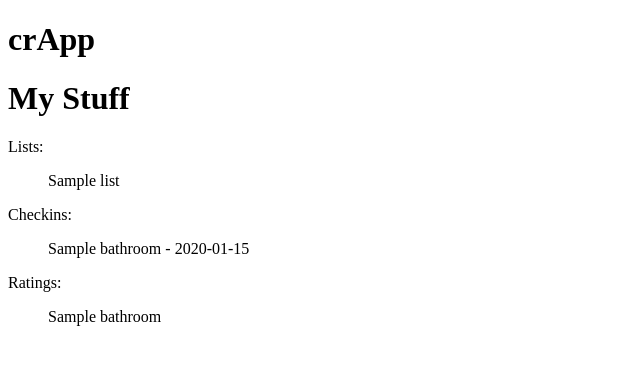
After one commit to ambergers/crapp, a Flask app: page /users/1 in a window 1280 px wide. The commit adds this page. Shown: the top 365 px of the page, without its empty margins (0-640 px from the left). Run offline with Flask 2, Linux system fonts and the light colour scheme; tables that the repository leaves empty hold one stand-in row (values such as "Sample post").

Commit message:
Added user_hub.html for user info, added backrefs to model.py

```diff
--- a/model.py
+++ b/model.py
@@ -83,8 +83,8 @@ class Bathroom(db.Model):
     is_premium = db.Column(db.Boolean, default=False, nullable=False)
 
     # Define relationships
-    checkins = db.relationship("Checkin")
-    ratings = db.relationship("Rating")
+    checkins = db.relationship("Checkin", backref=db.backref("bathroom"))
+    ratings = db.relationship("Rating", backref=db.backref("bathroom"))
 
     def __init__(self, latitude, longitude, name=None, directions=None, notes=None, city=None,
                  state=None, country=None, unisex=None, accessible=None, changing_table=None,
@@ -217,7 +217,7 @@ class Checkin(db.Model):
     checkin_id = db.Column(db.Integer, autoincrement=True, primary_key=True)
     user_id = db.Column(db.Integer, db.ForeignKey('users.user_id'), nullable=False)
     bathroom_id = db.Column(db.Integer, db.ForeignKey('bathrooms.bathroom_id'), nullable=False)
-    checkin_datetime= db.Column(db.DateTime, nullable=False)
+    checkin_datetime = db.Column(db.DateTime, nullable=False)
     rating_id = db.Column(db.Integer, nullable=True)
 
     def __init__(self, user_id, bathroom_id, checkin_datetime=None, rating_id=None):
--- a/server.py
+++ b/server.py
@@ -91,6 +91,16 @@ def get_near_me():
 
     return jsonify(near_bathrooms_list)
 
+@app.route('/users/<user_id>')
+def user_info(user_id):
+    """Show user info"""
+
+    #Get/query user object with user id
+    user = User.query.get(user_id)
+
+    #Send particular attributes to template
+    return render_template('user_hub.html', user=user)
+
 @app.route('/lists')
 def user_lists():
     """Show User's lists."""
--- a/templates/list_items.html
+++ b/templates/list_items.html
@@ -1,5 +1,5 @@
 {% extends 'base.html' %}
-{% block content %}
+{% block body %}
 
 <h1> List </h1>
 <!-- TODO:
--- a/templates/lists.html
+++ b/templates/lists.html
@@ -1,5 +1,5 @@
 {% extends 'base.html' %}
-{% block content %}
+{% block body %}
 
 <h1> My Lists </h1>
 <!-- TODO:
--- /dev/null
+++ b/templates/user_hub.html
@@ -0,0 +1,42 @@
+{% extends 'base.html' %}
+{% block body %}
+
+<h1> My Stuff </h1>
+
+Lists:
+<ul style="list-style: none;">
+  {% for list in user.lists %}
+  <li>
+    {{ list.list_name }}
+  </li>
+  {% endfor %}
+</ul>
+
+Checkins:
+<ul style="list-style: none;">
+  {% for checkin in user.checkins %}
+  <li>
+    {% if checkin.bathroom.name %}
+      {{ checkin.bathroom.name }} - {{ checkin.checkin_datetime.strftime('%Y-%m-%d') }}
+    {% else %}
+      {{ checkin.checkin_datetime.strftime('%Y-%m-%d') }}
+    {% endif %}
+  </li>
+  {% endfor %}
+</ul>
+
+Ratings:
+<ul style="list-style: none;">
+  {% for rating in user.ratings %}
+  <li>
+    {% if rating.bathroom.name %}
+      {{ rating.bathroom.name }}
+    {% else %}
+      {{ rating.bathroom.bathroom_id }}
+    {% endif %}
+  </li>
+  {% endfor %}
+</ul>
+
+
+{% endblock %}
```
Also changed, not shown: templates/base.html (line endings or trailing spaces).
